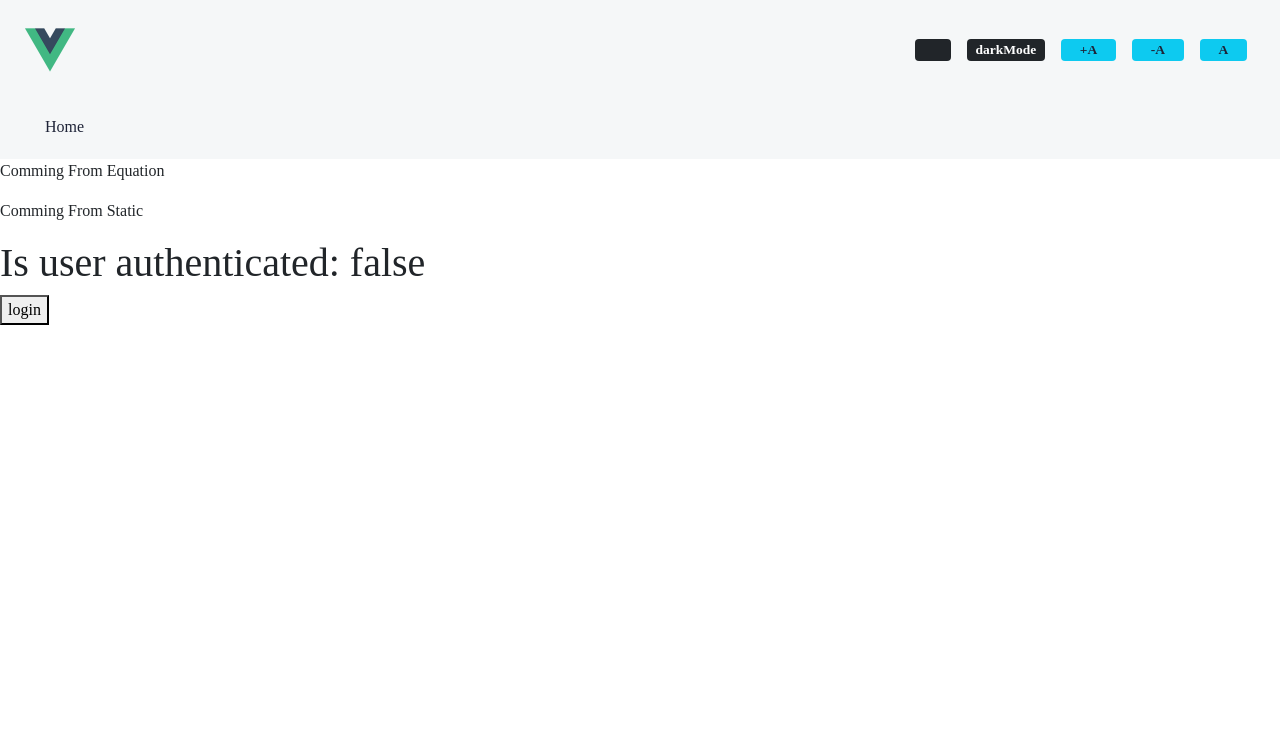
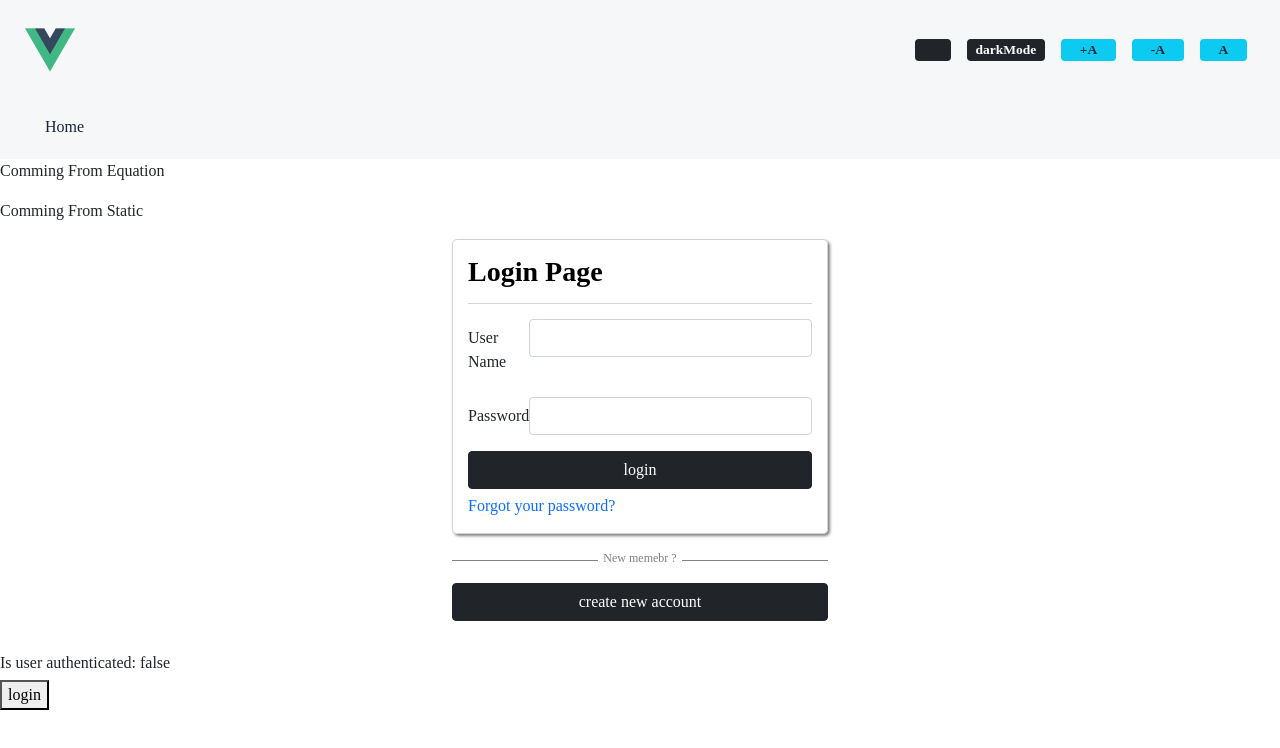
Before and after one commit to Randa-Elkhashen/awkaf-starter-kit, a Vue app: page /login in a window 1280 px wide. Shown: the top 748 px of the page. Built offline with nearby package versions, Linux system fonts and the light colour scheme.

Commit message:
login page  progress commit

```diff
--- a/src/modules/auth/components/TD_Login/Login.vue
+++ b/src/modules/auth/components/TD_Login/Login.vue
@@ -1,17 +1,62 @@
 <template>
-  <div class="hello">
+<div class="login-container container">
+    <div class="form-card">
+        <h1 class="form-card__title" > Login Page</h1>
+        <form  class="form-card__form"
+
+        >
+        <div class="form-card__form__fields">
+            <div class="mb-3 row">
+              <label for="staticEmail" class="col-sm-2 col-form-label">User Name</label>
+              <div class="col-sm-10">
+                <input type="text"  class="form-control" id="staticEmail" v-model="form.username.value"  >
+          </div>
+              <span>{{ form.username.error }}</span>
+
+            </div>
+            <div class="mb-3 row">
+              <label for="inputPassword" class="col-sm-2 col-form-label">Password</label>
+              <div class="col-sm-10">
+                <input type="password" class="form-control" id="inputPassword" v-model="form.password.value" >
+              </div>
+              <span>{{ form.password.error }}</span>
+            </div>
+        </div>
+        <button type="button" class="form-card__form__submit-btn btn btn-dark">login</button>
+        </form>
+
+    <ul class="form-card__other-options">
+        <li class="form-card__other-options__option"> <a class="link" href="/register">Forgot your password?</a> </li>
+    </ul>
+    </div>
+    <div class="new-member">
+      <div class="new-member__title">
+        <h3 class="title" >New memebr ?</h3>
+      </div>
+        <button type="button" class="new-member__register-btn btn btn-dark">create new account</button>
+    </div>
+    <h3></h3>
+</div>
+
+  <br />
     <h1>Is user authenticated: {{ isAuthenticated }}</h1>
     <button @click="handleLogin">
       {{isAuthenticated ? 'logout' : 'login'}}
     </button>
-  </div>
 </template>
-
 <script>
-import {doLogin} from '../../services'
-
+import {Form as VeeForm} from "vee-validate"
+import {authModuleService} from '@/services';
+import useTDLogin from "./userTDLogin";
 export default {
-  name: 'HelloWorld',
+  name: 'Login',
+  components:{
+    VeeForm ,
+  },
+  setup() {
+        const form  = useTDLogin();
+        return { form }
+  },
   computed: {
     isAuthenticated(){
       return this.$store.getters['auth/checkAuth']
@@ -19,13 +64,108 @@ export default {
   },
   methods: {
     handleLogin: function(){
-      doLogin({}, () => {
+      authModuleService.users.loginByEmailAndPassword({}, () => {
         this.$store.commit('auth/setAuth')
         this.$router.push('/')
       }, () => {
         console.log('error')
       })
     }
+  },
+  mounted() {
+    console.log(this.form)
+  },
+}
+</script>
+<style lang="scss" scoped>
+.login-container{
+  max-width: 400px;
+  margin: auto;
+  .form-card{
+    display: flex;
+    flex-direction: column;
+    border: 1px solid lightgrey;
+    border-radius: 0.3rem;
+    padding: 15px;
+    margin-bottom: 15px;
+      box-shadow: 2px 2px 3px grey;
+    &:focus-within{
+      box-shadow: 5px 5px 5px grey;
+    }
+  .form-card__title{
+      font-family: $title-font-family;
+      font-size: 28px;
+      font-weight: bold;
+      color: black;
+      margin-bottom: 30px;
+      position: relative;
+      display: block;
+      &:after{
+        content: "";
+        display: inline-block;
+        width: 100%;
+        #{$start}: 0;
+        height: 1px;
+        background-color: lightgrey ;
+        position: absolute;
+        bottom: -15px;
+      }
+    }
+  .form-card__form{
+    display: block;
+    margin-bottom: 5px;
+      .form-card__form__submit-btn{
+        width: 100%;
+      }
+  }
+  .form-card__other-options{
+    list-style: none;
+    padding: 0;
+    margin-bottom: 0;
+    .form-card__other-options__option{
+      color: #0066c0;
+      transition: all 0.2s ease-in-out;
+      &:hover{
+        color: orangered;
+      }
+      .link{
+        text-decoration: none;
+        &:hover{
+          color:inherit;
+        }
+      }
+
+    }
+  }
+  }
+  .new-member{
+    display: flex;
+    flex-direction: column;
+    .new-member__title{
+      color: grey;
+      position: relative;
+      font-size: 12px;
+      text-align: center;
+      margin-bottom: 10px;
+      &:after{
+        content: "";
+        height: 1px;
+        width: 100%;
+        #{$start}:0;
+        background-color: grey;
+        display: inline-block;
+        position: absolute;
+        bottom: 50%;
+      }
+      .title{
+        background-color: white;
+        padding: 0 5px;
+        z-index: 1;
+        position: relative;
+        display: inline-block;
+        vertical-align: baseline;
+      }
+    }
   }
 }
-</script>
+</style>
```
